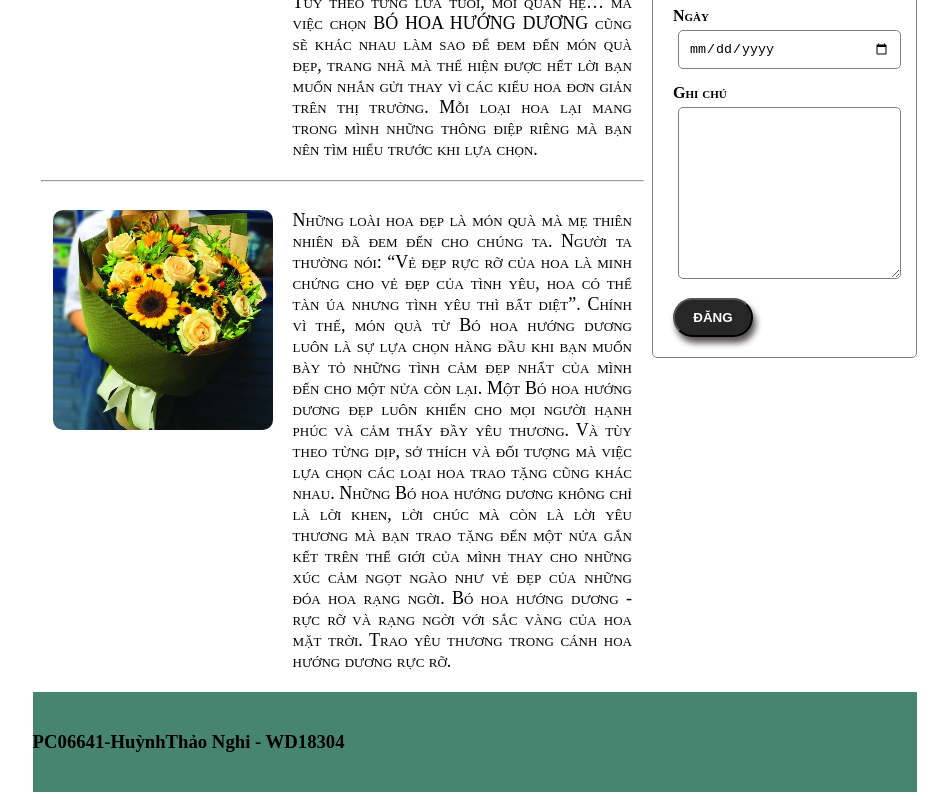
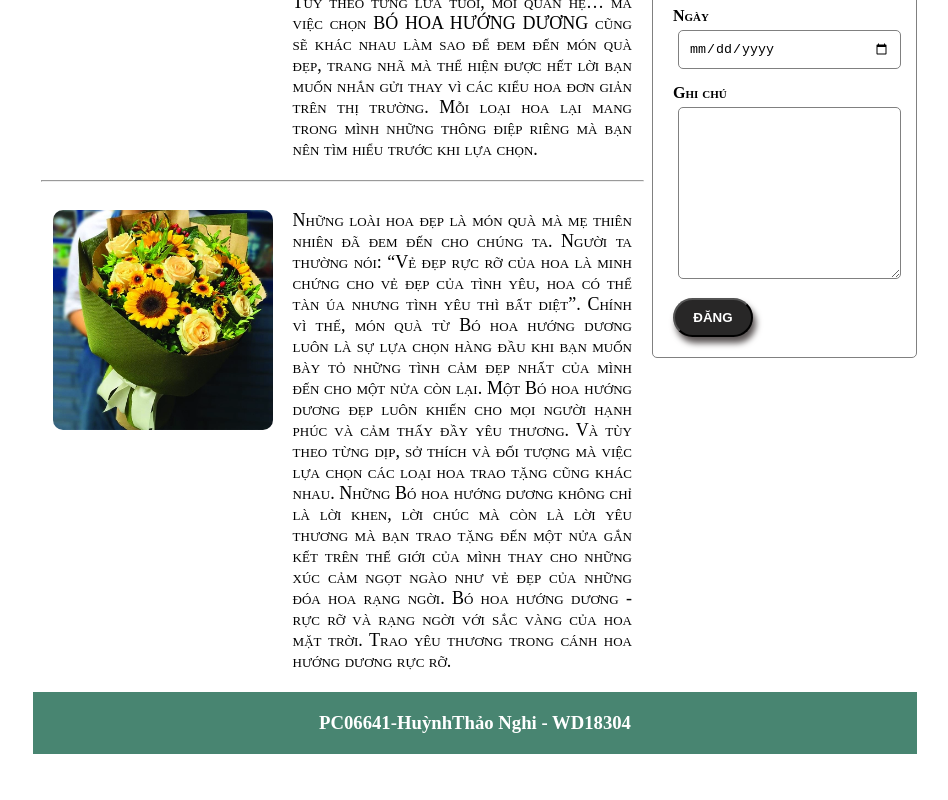
Before and after one commit to huynhthaongh040604/HTML5, a plain HTML site: page index.html in a window 1280 px wide. Shown: the part 1120-1920 px from the top of the page, without its empty margins (165-1113 px from the left). After the commit the page ends 1882 px from the top, so only its background shows below. Drawn offline with Linux system fonts and the light colour scheme.

Commit message:
Update style.css

```diff
--- a/css/style.css
+++ b/css/style.css
@@ -211,7 +211,7 @@ footer {
     background-color: rgb(72, 133, 113);
     padding: 20px 0;
 }
-footer h4{
+footer h3{
     margin: 0;
     text-align: center;
     color: white;
```
